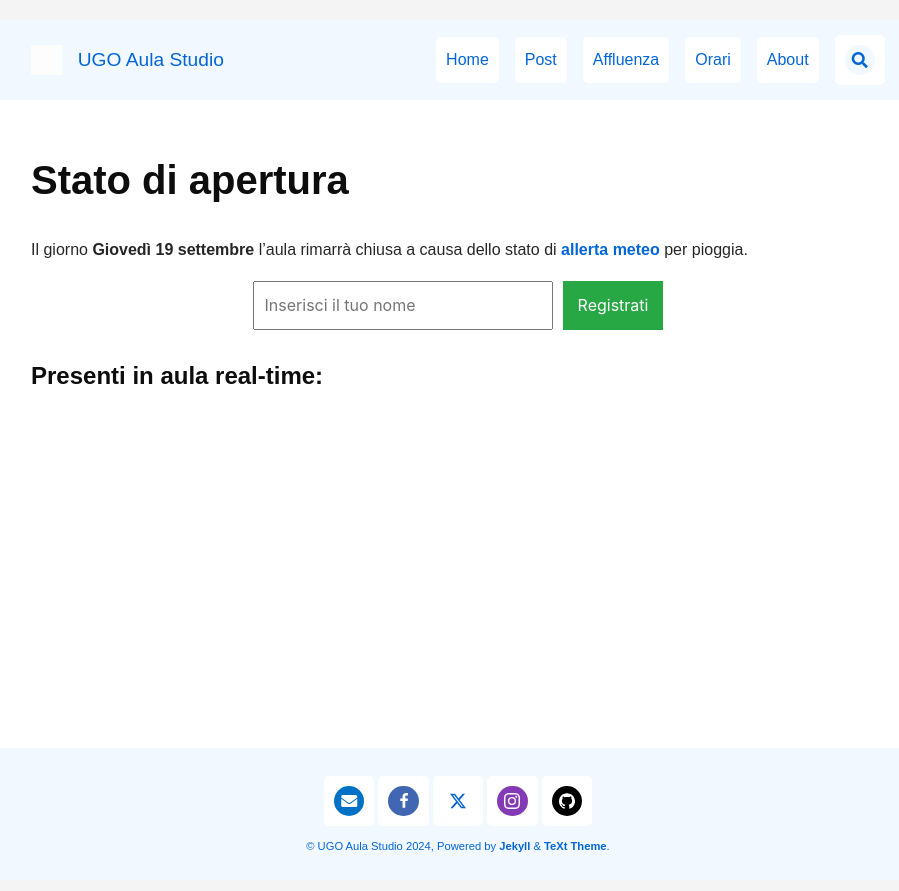
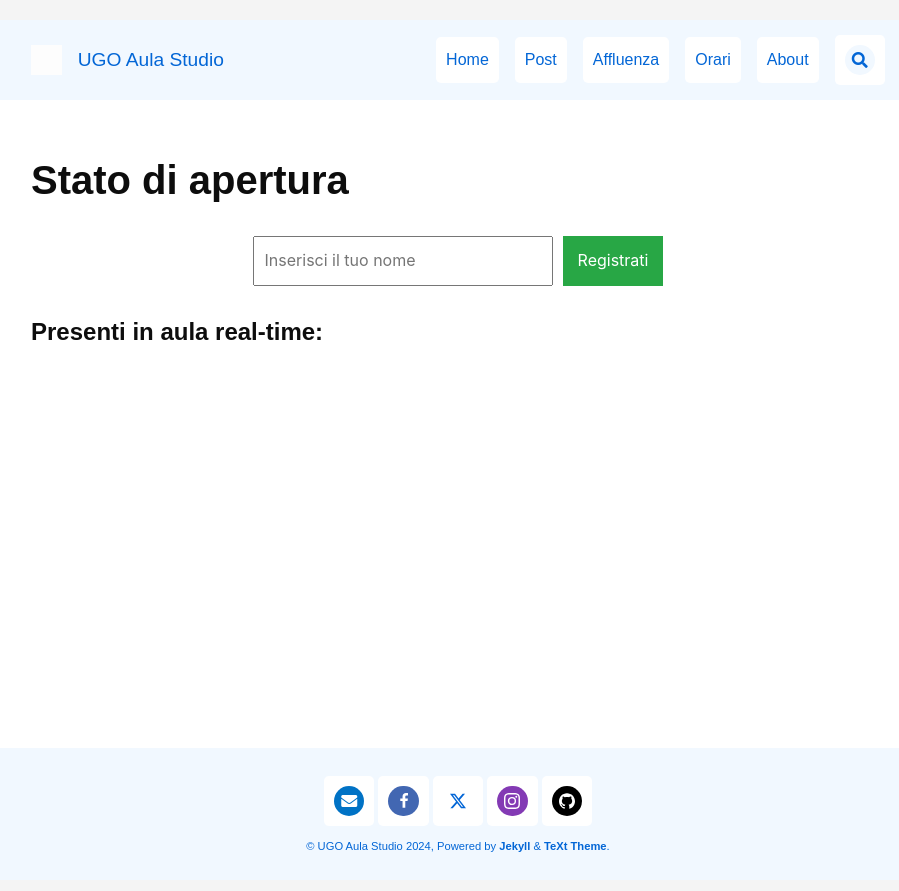
Before and after one commit to ugoforlimpopoli/website, a Jekyll site: the page built from opening-status.md, in a window 1280 px wide. Shown: the top 891 px of the page, without its empty margins (182-1081 px from the left). Built offline with Jekyll 4.4.1, drawn with Linux system fonts in a browser that asks for light colours; nearby versions of some CDN libraries.

Commit message:
edit(opening status): remove link to weather alert.

```diff
--- a/opening-status.md
+++ b/opening-status.md
@@ -3,9 +3,6 @@ layout: article
 title: Stato di apertura
 permalink: /opening-status
 ---
-
-Il giorno **Giovedì 19 settembre** l'aula rimarrà chiusa a causa dello stato di
-[allerta meteo](https://allertameteo.regione.emilia-romagna.it) per pioggia.
 
   {% include opening-status.html %}
 
```
